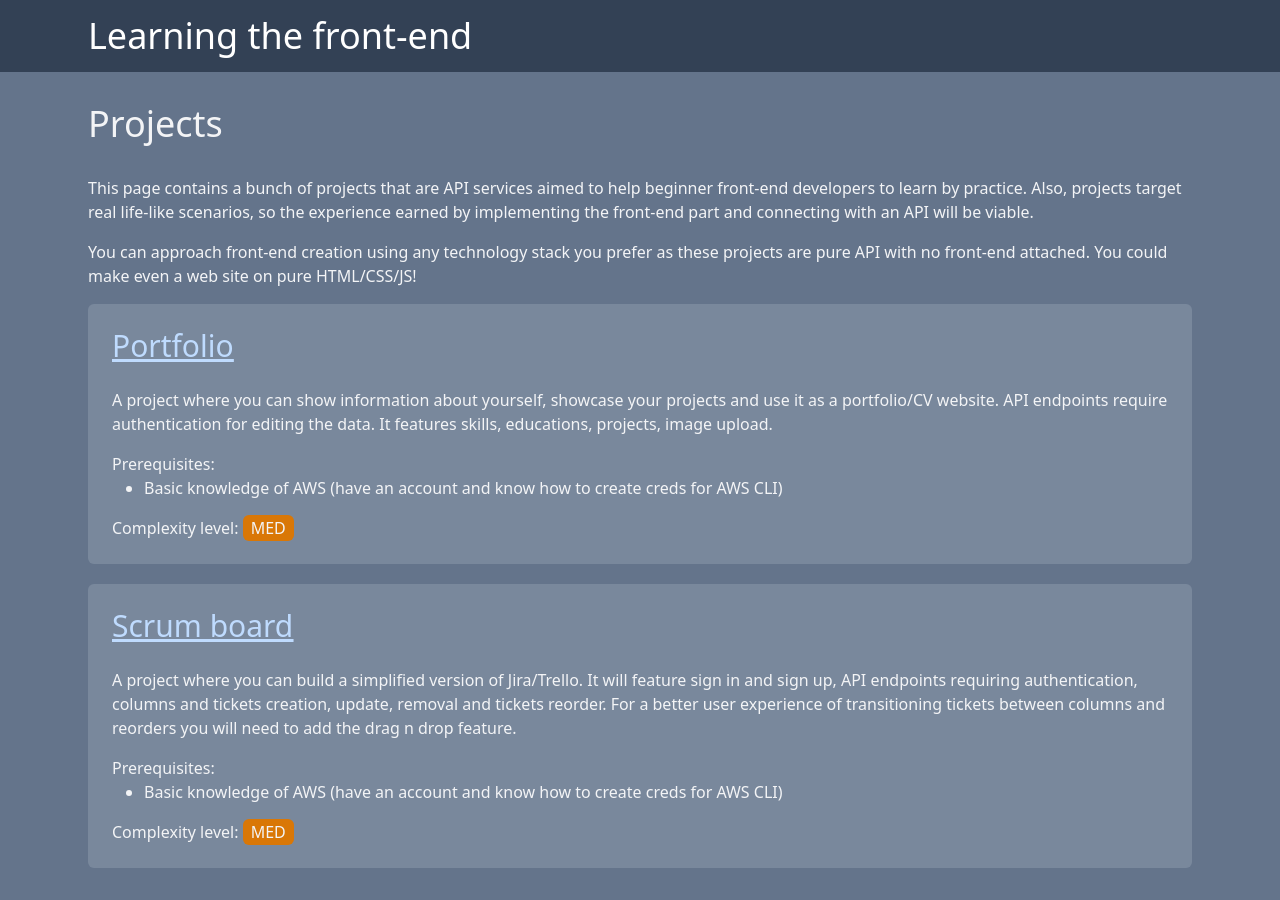
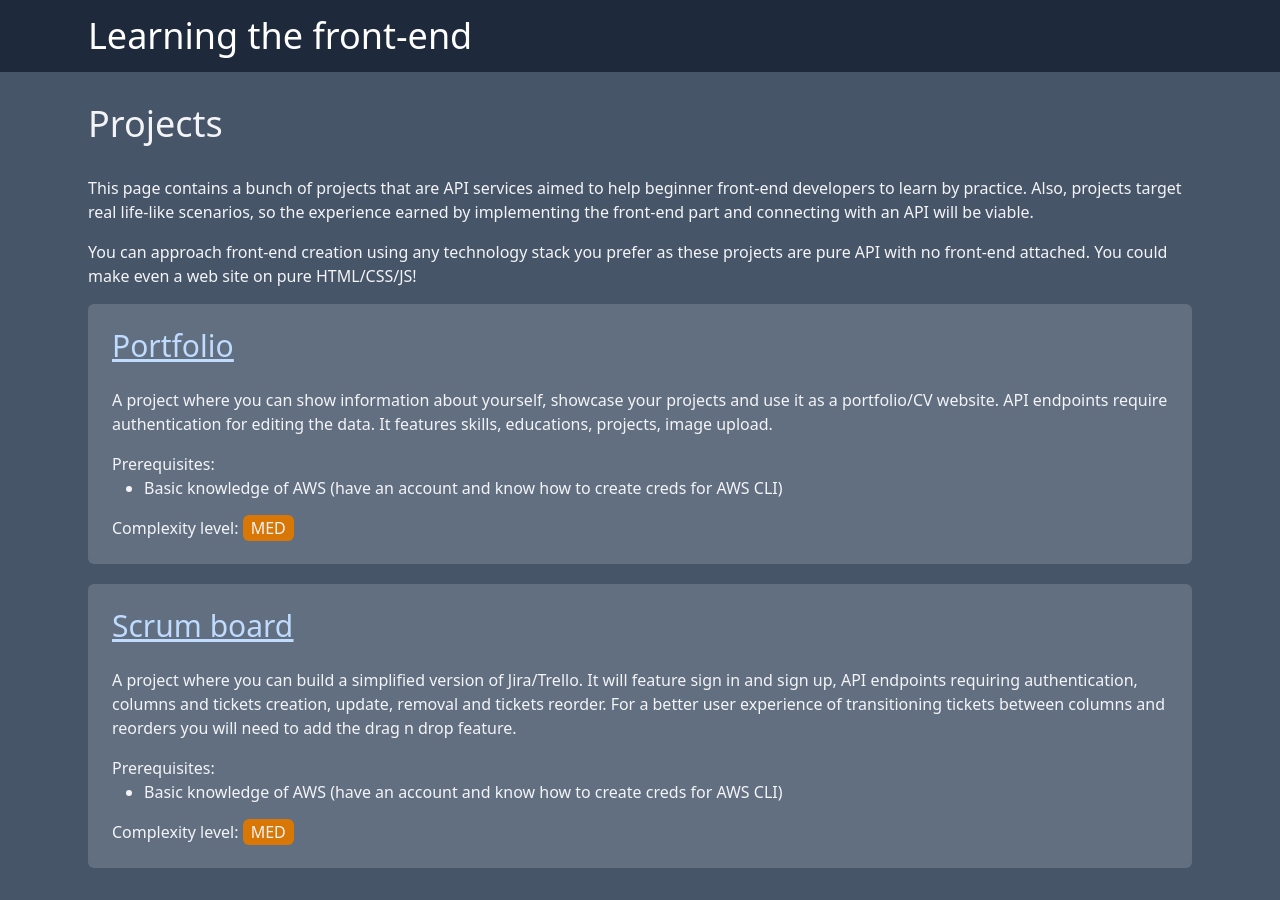
Before and after one commit to gultyaev/learning-front-end, a Gatsby site: page / in a window 1280 px wide. Built offline with nearby package versions, Linux system fonts and the light colour scheme; Gatsby itself is replaced by a stand-in of ours; some packages are replaced by stand-ins of ours.

Commit message:
Update color scheme

```diff
--- a/src/components/Layout.tsx
+++ b/src/components/Layout.tsx
@@ -33,12 +33,12 @@ function Layout({ children, title }: PropsWithChildren<LayoutProps>) {
 
   return (
     <>
-      <header className="bg-slate-700">
+      <header className="bg-slate-800">
         <Wrapper className="text-4xl text-white">
           <Link to="/">{site?.siteMetadata?.title}</Link>
         </Wrapper>
       </header>
-      <main className="bg-slate-500 min-h-screen text-gray-100">
+      <main className="bg-slate-600 min-h-screen text-gray-100">
         <title>{combinedTitle}</title>
 
         <Wrapper className="md:py-8">
```
